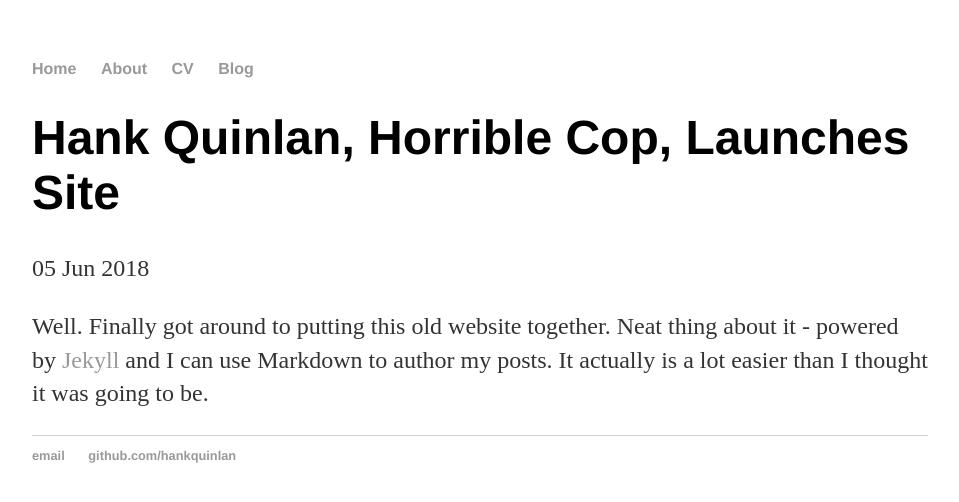
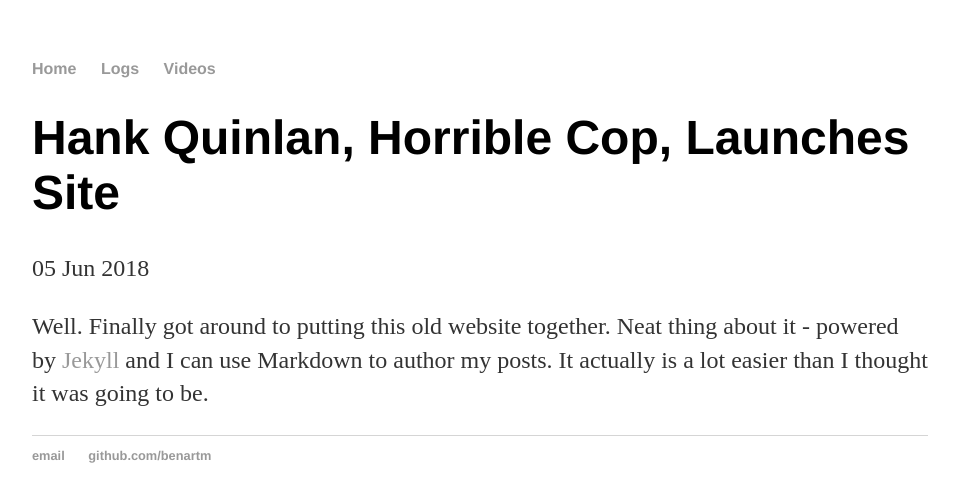
Before and after one commit to BenArtM/BenArtM.github.io, a Jekyll site: the page built from _posts/2018-06-05-hank-quinlan-site-launched.md, in a window 1280 px wide. Shown: the top 502 px of the page, without its empty margins (160-1119 px from the left). Built offline with Jekyll 4.4.1, drawn with Linux system fonts in a browser that asks for light colours.

Commit message:
Update default.html

```diff
--- a/_layouts/default.html
+++ b/_layouts/default.html
@@ -9,9 +9,8 @@
 			<nav>
 	    		<ul>
 	        		<li><a href="/">Home</a></li>
-		        	<li><a href="/about">About</a></li>
-	        		<li><a href="/cv">CV</a></li>
-	        		<li><a href="/blog">Blog</a></li>
+		        	<li><a href="/about">Logs</a></li>
+	        		<li><a href="/cv">Videos</a></li>
 	    		</ul>
 			</nav>
 			<div class="container">
@@ -21,8 +20,8 @@
 			</div><!-- /.container -->
 			<footer>
 	    		<ul>
-	        		<li><a href="mailto:hankquinlanhub@gmail.com">email</a></li>
-	        		<li><a href="https://github.com/hankquinlan">github.com/hankquinlan</a></li>
+	        		<li><a href="mailto:benedic.artha@gmail.com">email</a></li>
+	        		<li><a href="https://github.com/benartm">github.com/benartm</a></li>
 				</ul>
 			</footer>
 		</body>
```
